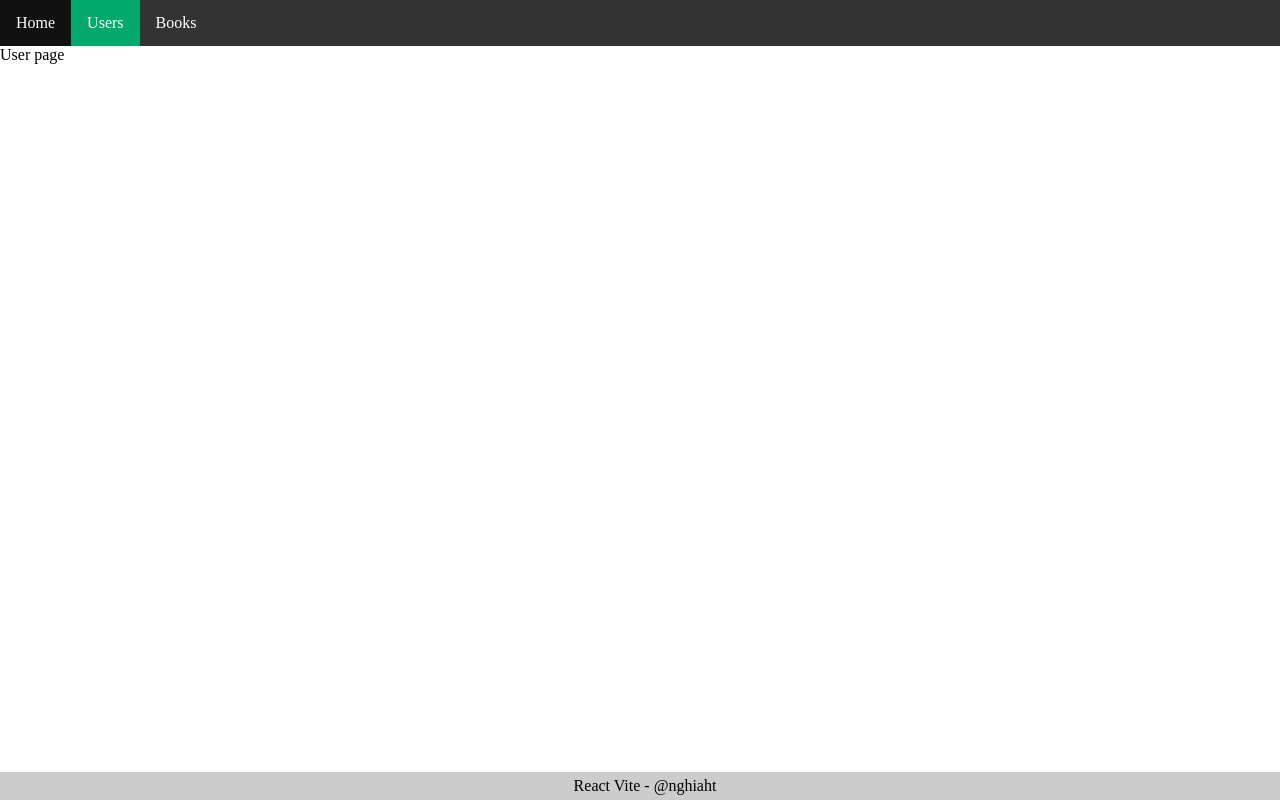
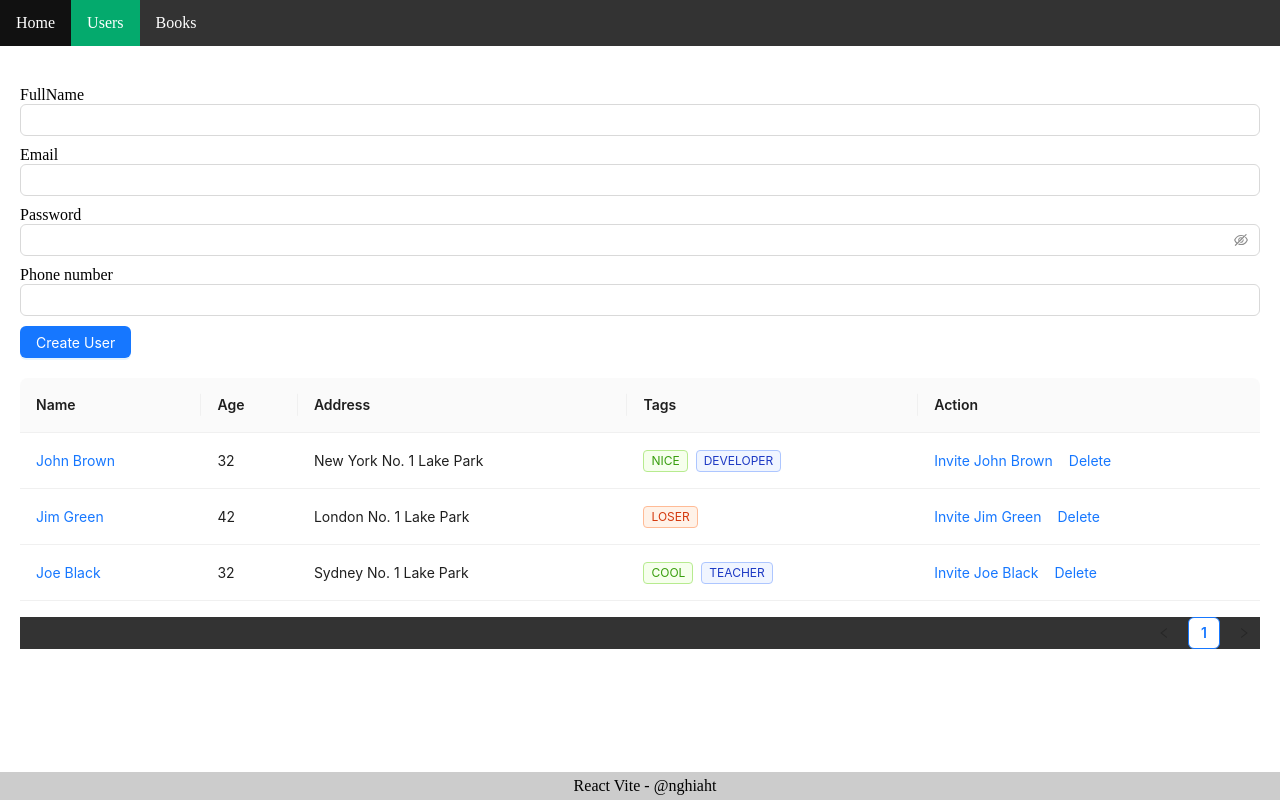
Before and after one commit to TrongNghia-17/react-vite, a React (Vite) app: page /users in a window 1280 px wide. Built offline with nearby package versions, Linux system fonts and the light colour scheme.

Commit message:
video 66

```diff
--- a/package.json
+++ b/package.json
@@ -15,6 +15,8 @@
     "preview": "vite preview"
   },
   "dependencies": {
+    "@ant-design/icons": "5.3.7",
+    "antd": "5.18.1",
     "react": "18.3.1",
     "react-dom": "18.3.1",
     "react-router-dom": "6.23.1"
--- /dev/null
+++ b/src/components/user/user.form.jsx
@@ -0,0 +1,31 @@
+import { Button, Input } from 'antd';
+
+const UserForm = () => {
+    return (
+        <div className="user-form" style={{ margin: "20px 0" }}>
+            <div style={{ display: "flex", gap: "10px", flexDirection: "column" }}>
+                <div>
+                    <span>FullName</span>
+                    <Input />
+                </div>
+                <div>
+                    <span>Email</span>
+                    <Input />
+                </div>
+                <div>
+                    <span>Password</span>
+                    <Input.Password />
+                </div>
+                <div>
+                    <span>Phone number</span>
+                    <Input />
+                </div>
+                <div>
+                    <Button type='primary'>Create User</Button>
+                </div>
+            </div>
+        </div>
+    )
+}
+
+export default UserForm;
--- /dev/null
+++ b/src/components/user/user.table.jsx
@@ -0,0 +1,81 @@
+import { Space, Table, Tag } from 'antd';
+
+const UserTable = () => {
+    const columns = [
+        {
+            title: 'Name',
+            dataIndex: 'name',
+            key: 'name',
+            render: text => <a>{text}</a>,
+        },
+        {
+            title: 'Age',
+            dataIndex: 'age',
+            key: 'age',
+        },
+        {
+            title: 'Address',
+            dataIndex: 'address',
+            key: 'address',
+        },
+        {
+            title: 'Tags',
+            key: 'tags',
+            dataIndex: 'tags',
+            render: (_, { tags }) => (
+                <>
+                    {tags.map(tag => {
+                        let color = tag.length > 5 ? 'geekblue' : 'green';
+                        if (tag === 'loser') {
+                            color = 'volcano';
+                        }
+                        return (
+                            <Tag color={color} key={tag}>
+                                {tag.toUpperCase()}
+                            </Tag>
+                        );
+                    })}
+                </>
+            ),
+        },
+        {
+            title: 'Action',
+            key: 'action',
+            render: (_, record) => (
+                <Space size="middle">
+                    <a>Invite {record.name}</a>
+                    <a>Delete</a>
+                </Space>
+            ),
+        },
+    ];
+    const data = [
+        {
+            key: '1',
+            name: 'John Brown',
+            age: 32,
+            address: 'New York No. 1 Lake Park',
+            tags: ['nice', 'developer'],
+        },
+        {
+            key: '2',
+            name: 'Jim Green',
+            age: 42,
+            address: 'London No. 1 Lake Park',
+            tags: ['loser'],
+        },
+        {
+            key: '3',
+            name: 'Joe Black',
+            age: 32,
+            address: 'Sydney No. 1 Lake Park',
+            tags: ['cool', 'teacher'],
+        },
+    ];
+
+    return (
+        <Table columns={columns} dataSource={data} />
+    )
+}
+
+export default UserTable;
--- a/src/pages/user.jsx
+++ b/src/pages/user.jsx
@@ -1,7 +1,12 @@
+import UserForm from "../components/user/user.form";
+import UserTable from "../components/user/user.table";
 
 const UserPage = () => {
     return (
-        <div>User page</div>
+        <div style={{ padding: "20px" }}>
+            <UserForm />
+            <UserTable />
+        </div>
     )
 }
 
```
Also changed, not shown: 1 other file (tests, documents, lock files or other folders).
